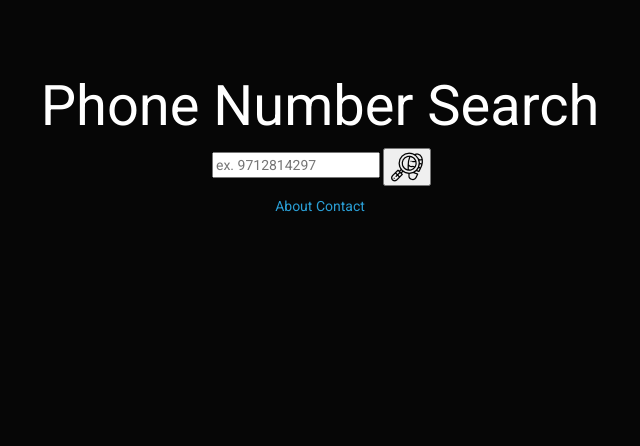
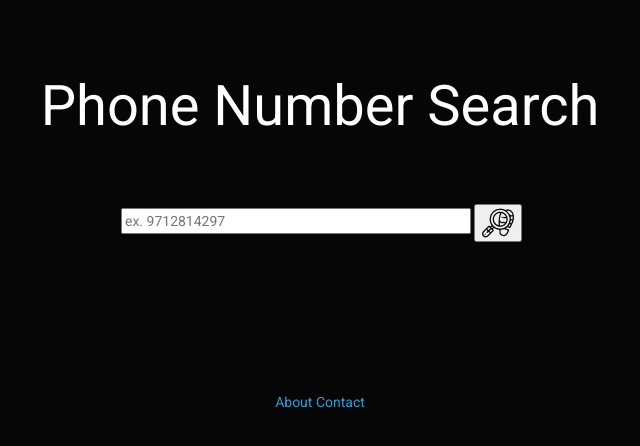
Before and after one commit to DeliaCodes/phonesearch, a plain HTML site: page index.html in a window 1280 px wide. Shown: the whole page, without its empty margins (320-960 px from the left). Drawn offline with nearby package versions, Linux system fonts and the light colour scheme.

Commit message:
design improvements

```diff
--- a/main.css
+++ b/main.css
@@ -1,4 +1,4 @@
-* {
+* { he
 
 }
 
@@ -8,6 +8,19 @@ body {
 	text-align: center;
 }
 
+h1 {
+	padding-bottom: 1em;
+}
+
+input {
+	width: 25em;
+}
+
+footer {
+	padding-top: 10em;
+	float: bottom;
+}
+
 footer div {
 	display: inline-block;
 
```
